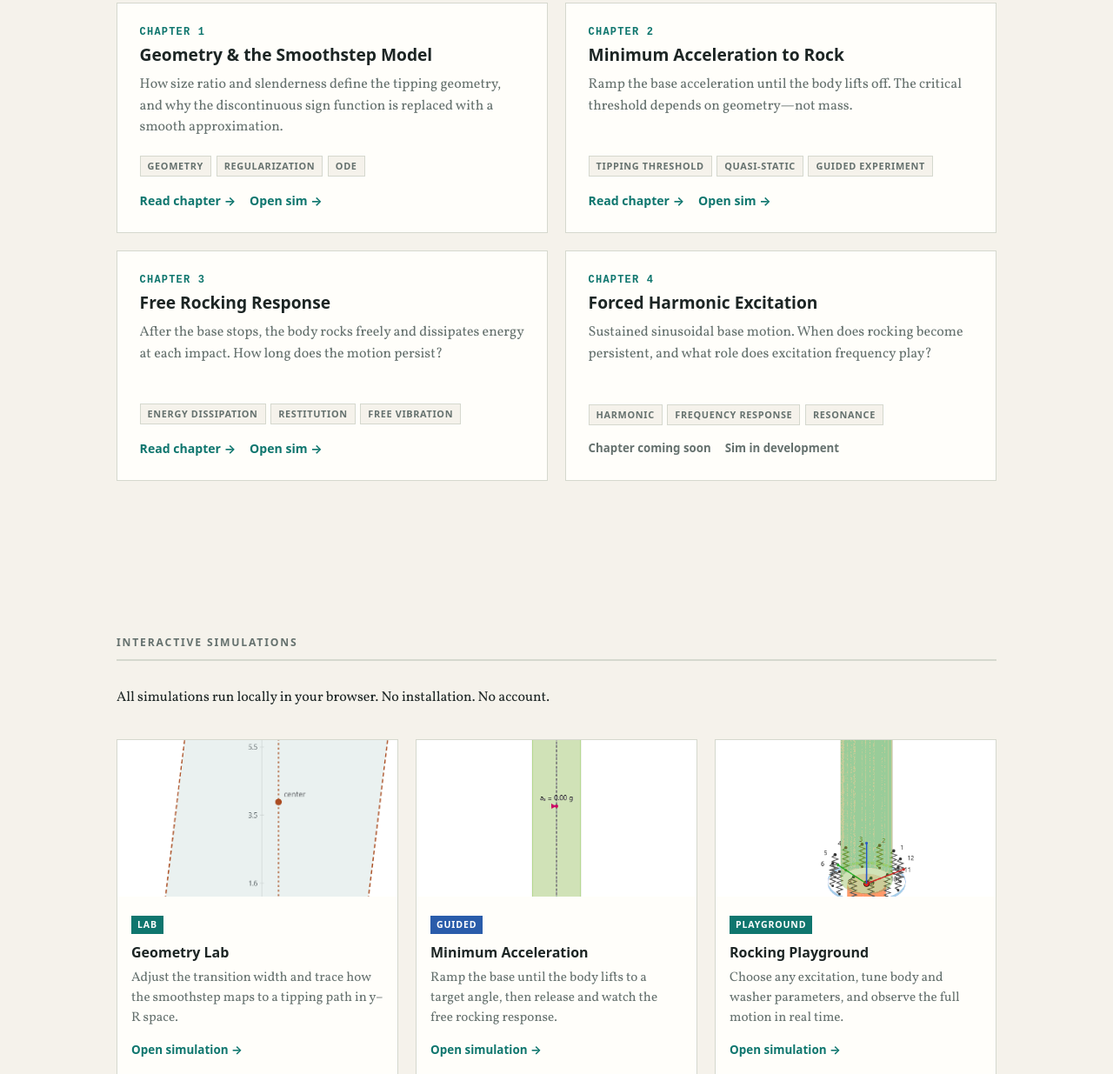
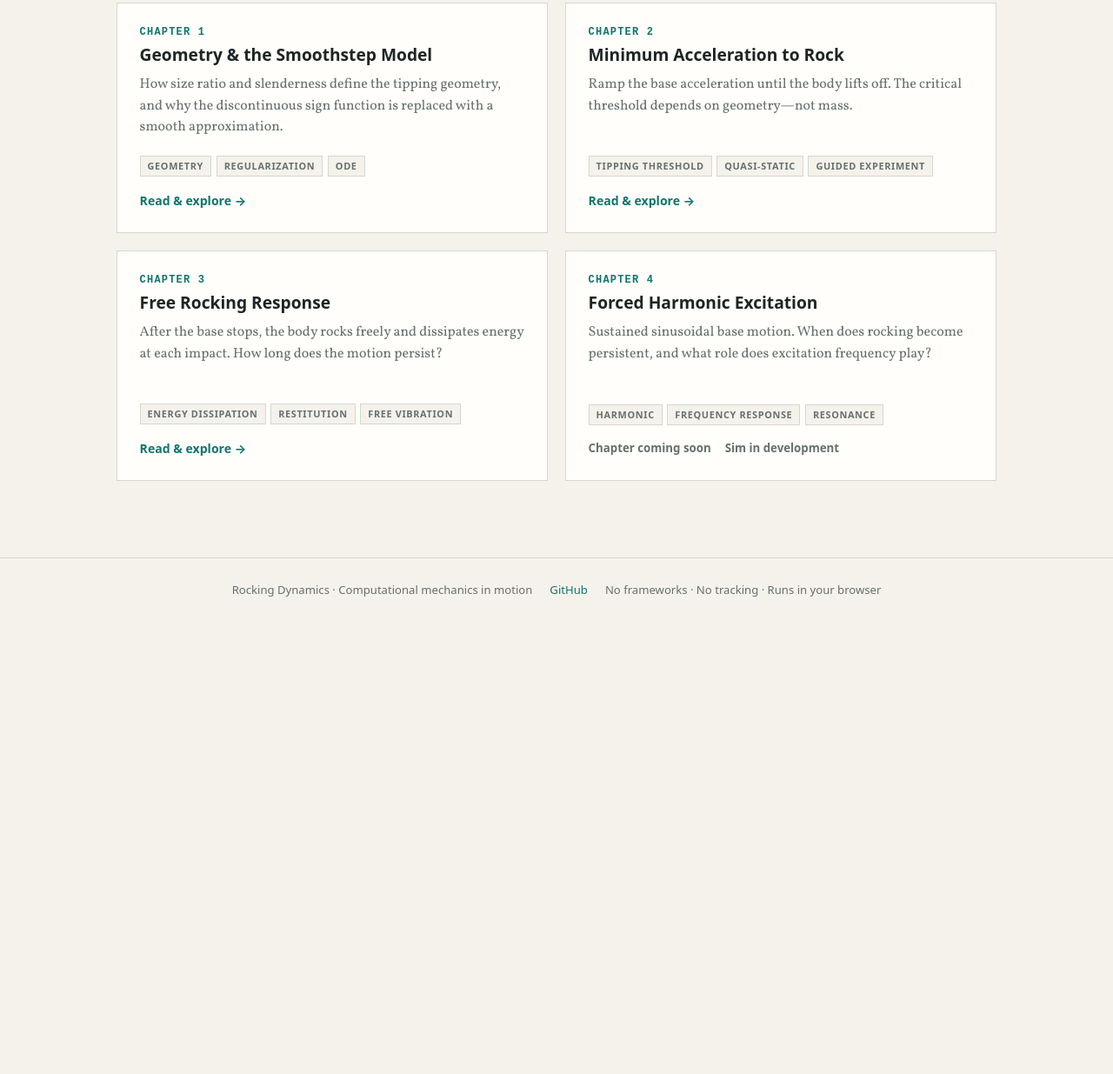
Before and after one commit to InnerReality/RockingDynamicsSite, a website: page site/index.html in a window 1280 px wide. Shown: the part 1565-2800 px from the top of the page at 87% size. After the commit the page ends 2280 px from the top, so only its background shows below. Drawn offline with Linux system fonts and the light colour scheme.

Commit message:
merged theory and simulations

```diff
--- a/site/index.html
+++ b/site/index.html
@@ -25,7 +25,7 @@
   <p class="hero-subtitle">Interactive mechanics in motion</p>
   <p class="hero-manifesto">When does a rigid body start to rock? What separates a gentle wobble from an irreversible tip? These pages pair governing equations with simulations you can run in your browser—adjust the excitation, read the theory, and watch the math move.</p>
   <img class="hero-anim" src="./assets/minaccel-default-4x.gif" alt="Animated preview of a rigid body rocking under base excitation" width="560" height="315">
-  <div class="hero-ctas"><a class="btn-primary" href="#chapters">Read the theory →</a><a class="btn-secondary" href="#simulations">Jump to simulations</a></div>
+  <div class="hero-ctas"><a class="btn-primary" href="#chapters">Explore the chapters →</a><a class="btn-secondary" href="#about">Read the research note</a></div>
 </header>
 
 <main>
@@ -38,22 +38,13 @@
   <section id="chapters" class="section">
     <div class="section-title">Theory chapters</div>
     <div class="chapter-grid">
-      <article class="chapter-card"><div class="chapter-number">Chapter 1</div><h3>Geometry &amp; the Smoothstep Model</h3><p>How size ratio and slenderness define the tipping geometry, and why the discontinuous sign function is replaced with a smooth approximation.</p><div class="tag-list"><span class="tag">geometry</span><span class="tag">regularization</span><span class="tag">ODE</span></div><div class="chapter-links"><a href="./chapters/01-geometry.html">Read chapter →</a><a href="./validate/smoothstep.html">Open sim →</a></div></article>
-      <article class="chapter-card"><div class="chapter-number">Chapter 2</div><h3>Minimum Acceleration to Rock</h3><p>Ramp the base acceleration until the body lifts off. The critical threshold depends on geometry—not mass.</p><div class="tag-list"><span class="tag">tipping threshold</span><span class="tag">quasi-static</span><span class="tag">guided experiment</span></div><div class="chapter-links"><a href="./chapters/02-min-accel.html">Read chapter →</a><a href="./validate/minaccel.html">Open sim →</a></div></article>
-      <article class="chapter-card"><div class="chapter-number">Chapter 3</div><h3>Free Rocking Response</h3><p>After the base stops, the body rocks freely and dissipates energy at each impact. How long does the motion persist?</p><div class="tag-list"><span class="tag">energy dissipation</span><span class="tag">restitution</span><span class="tag">free vibration</span></div><div class="chapter-links"><a href="./chapters/03-free-response.html">Read chapter →</a><a href="./validate/playground.html">Open sim →</a></div></article>
+      <article class="chapter-card"><div class="chapter-number">Chapter 1</div><h3>Geometry &amp; the Smoothstep Model</h3><p>How size ratio and slenderness define the tipping geometry, and why the discontinuous sign function is replaced with a smooth approximation.</p><div class="tag-list"><span class="tag">geometry</span><span class="tag">regularization</span><span class="tag">ODE</span></div><div class="chapter-links"><a href="./chapters/01-geometry.html">Read &amp; explore →</a></div></article>
+      <article class="chapter-card"><div class="chapter-number">Chapter 2</div><h3>Minimum Acceleration to Rock</h3><p>Ramp the base acceleration until the body lifts off. The critical threshold depends on geometry—not mass.</p><div class="tag-list"><span class="tag">tipping threshold</span><span class="tag">quasi-static</span><span class="tag">guided experiment</span></div><div class="chapter-links"><a href="./chapters/02-min-accel.html">Read &amp; explore →</a></div></article>
+      <article class="chapter-card"><div class="chapter-number">Chapter 3</div><h3>Free Rocking Response</h3><p>After the base stops, the body rocks freely and dissipates energy at each impact. How long does the motion persist?</p><div class="tag-list"><span class="tag">energy dissipation</span><span class="tag">restitution</span><span class="tag">free vibration</span></div><div class="chapter-links"><a href="./chapters/03-free-response.html">Read &amp; explore →</a></div></article>
       <article class="chapter-card"><div class="chapter-number">Chapter 4</div><h3>Forced Harmonic Excitation</h3><p>Sustained sinusoidal base motion. When does rocking become persistent, and what role does excitation frequency play?</p><div class="tag-list"><span class="tag">harmonic</span><span class="tag">frequency response</span><span class="tag">resonance</span></div><div class="chapter-links"><span class="coming-soon">Chapter coming soon</span><span class="coming-soon">Sim in development</span></div></article>
     </div>
   </section>
 
-  <section id="simulations" class="section">
-    <div class="section-title">Interactive simulations</div>
-    <p class="about-text" style="font-size:1rem; margin-bottom:2rem;">All simulations run locally in your browser. No installation. No account.</p>
-    <div class="sim-grid">
-      <a class="sim-card" href="./validate/smoothstep.html"><img src="./assets/geometrylab.png" alt="Smoothstep geometry lab: y–R tipping plot" width="400" height="225" loading="lazy"><div class="sim-card-body"><span class="badge">Lab</span><h3>Geometry Lab</h3><p>Adjust the transition width and trace how the smoothstep maps to a tipping path in y–R space.</p><span class="sim-link">Open simulation →</span></div></a>
-      <a class="sim-card" href="./validate/minaccel.html"><img src="./assets/minaccel-default-4x.gif" alt="Minimum acceleration simulation preview" width="400" height="225" loading="lazy"><div class="sim-card-body"><span class="badge guided">Guided</span><h3>Minimum Acceleration</h3><p>Ramp the base until the body lifts to a target angle, then release and watch the free rocking response.</p><span class="sim-link">Open simulation →</span></div></a>
-      <a class="sim-card" href="./validate/playground.html"><img src="./assets/playground-default-4x.gif" alt="Rocking playground simulation preview" width="400" height="225" loading="lazy"><div class="sim-card-body"><span class="badge">Playground</span><h3>Rocking Playground</h3><p>Choose any excitation, tune body and washer parameters, and observe the full motion in real time.</p><span class="sim-link">Open simulation →</span></div></a>
-    </div>
-  </section>
 </main>
 <footer><div class="footer-inner"><span>Rocking Dynamics · Computational mechanics in motion</span><a href="https://github.com/InnerReality/RockingDynamicsSite">GitHub</a><span>No frameworks · No tracking · Runs in your browser</span></div></footer>
 </body>
```
Also changed, not shown: site/chapters/01-geometry.html (+1 -1 lines), site/chapters/02-min-accel.html (+1 -1 lines), site/chapters/03-free-response.html (+1 -1 lines), site/css/chapter.css (+7 -1 lines).
